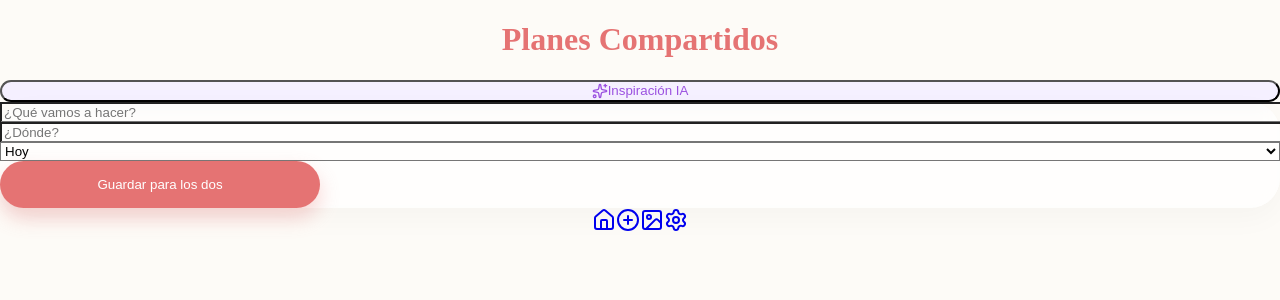
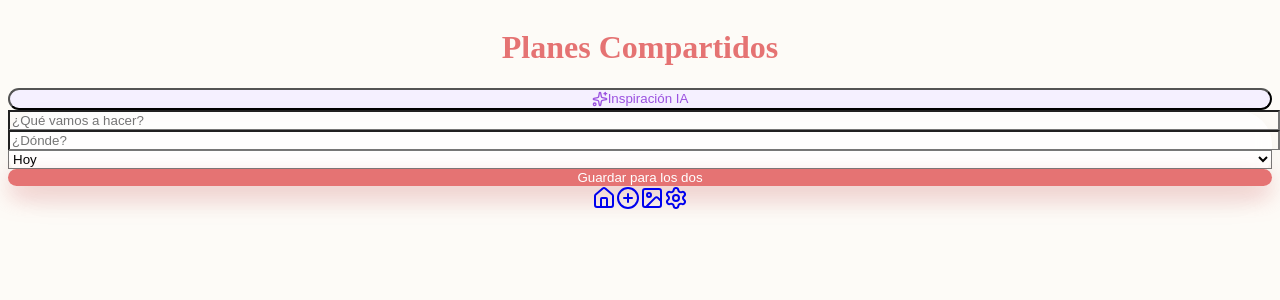
Before and after one commit to laucorosan-spec/la-indecision, a Next.js app: page /planes in a window 1280 px wide. Shown: the top 300 px of the page. Built offline with nearby package versions, Linux system fonts and the light colour scheme.

Commit message:
Update globals.css

```diff
--- a/src/app/globals.css
+++ b/src/app/globals.css
@@ -5,30 +5,26 @@
 body {
   background-color: #fdfbf7;
   color: #2d2d2d;
-  margin: 0;
-  padding: 0;
   overflow-x: hidden;
 }
 
 .glass-card {
-  background: rgba(255, 255, 255, 0.7);
+  background: rgba(255, 255, 255, 0.8);
   backdrop-filter: blur(10px);
-  border-radius: 30px;
-  box-shadow: 0 10px 30px rgba(0, 0, 0, 0.03);
+  border-radius: 35px;
+  box-shadow: 0 15px 35px rgba(0, 0, 0, 0.05);
 }
 
 .btn-coral {
   background-color: #e57373;
   color: white;
-  padding: 16px;
   border-radius: 25px;
-  box-shadow: 0 10px 20px rgba(229, 115, 115, 0.3);
+  box-shadow: 0 10px 25px rgba(229, 115, 115, 0.4);
   border: none;
-  transition: all 0.2s;
+  cursor: pointer;
+  transition: all 0.3s ease;
 }
 
-/* Evita que el botón sea gigante en PC */
-.btn-coral {
-  width: 100%;
-  max-width: 320px;
+.btn-coral:active {
+  transform: scale(0.96);
 }
```
